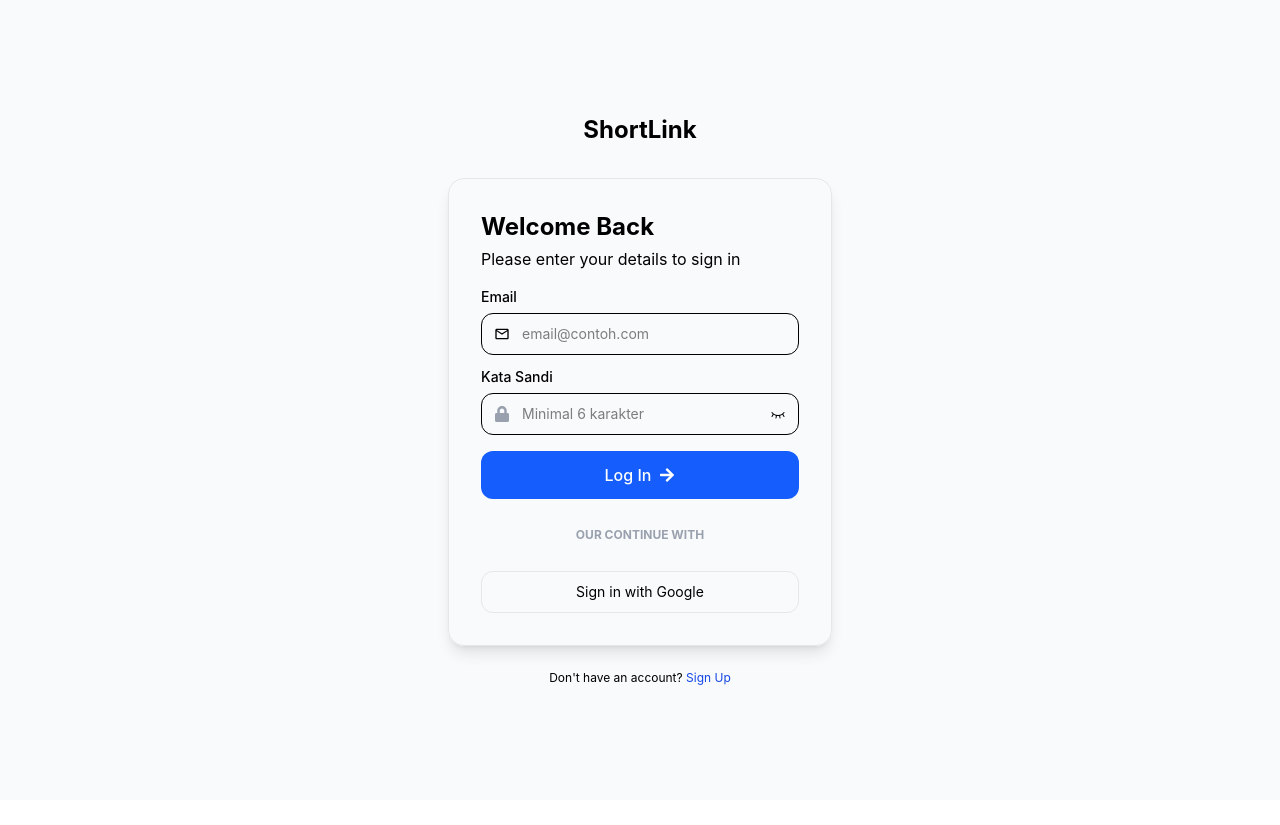
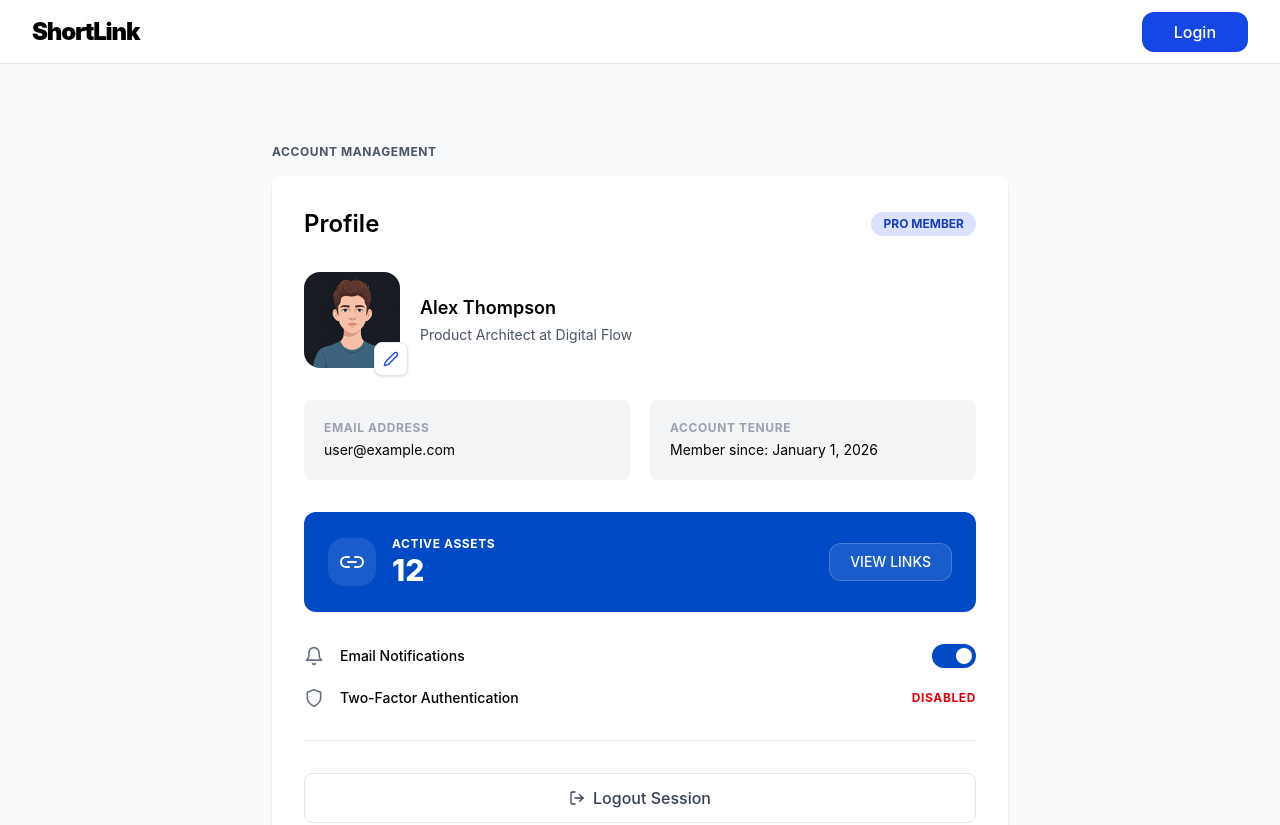
Before and after one commit to murashi19/koda-b8-phase3-frontend, a React app: page /profile in a window 1280 px wide. Before the commit this address led to /login. Shown: the top 825 px of the page. Before the commit the page ends 800 px from the top, so only its background shows below. Built offline with nearby package versions, Linux system fonts and the light colour scheme; the HTML template or start-up script is replaced by a standard one.

Commit message:
feat: add profile page

```diff
--- a/src/App.jsx
+++ b/src/App.jsx
@@ -12,6 +12,7 @@ import CreateLinks from "./pages/CreateLinks";
 import ProtectedRoute from "./routes/ProtectedRoute";
 import LandingPage from "./pages/LandingPage";
 import PageNotFound from "./pages/PageNotFound";
+import Profile from "./pages/Profile";
 
 const router = createBrowserRouter([
   {
@@ -59,6 +60,10 @@ const router = createBrowserRouter([
     ),
   },
   {
+    path: "/profile",
+    element: <Profile />,
+  },
+  {
     path: "/page-not-found",
     element: <PageNotFound />,
   },
--- a/src/components/Header.jsx
+++ b/src/components/Header.jsx
@@ -4,7 +4,7 @@ import toast from "react-hot-toast";
 
 const navItems = [
   { name: "Dashboard", path: "/dashboard" },
-  { name: "Analytics", path: "/analytics" },
+  { name: "Analytics", path: "/page-not-found" },
   { name: "Links", path: "/links" },
 ];
 
@@ -62,13 +62,16 @@ const Header = () => {
             Create New Link
           </Link>
 
-          <div className="w-8 h-8 rounded-full bg-gray-200 overflow-hidden">
+          <Link
+            to="/profile"
+            className="w-8 h-8 rounded-full bg-gray-200 overflow-hidden shrink-0 hover:ring-2 hover:ring-blue-500 transition-all"
+          >
             <img
-              src="/avatar.png"
+              src="/profile.jpg"
               alt="User avatar"
               className="w-full h-full object-cover"
             />
-          </div>
+          </Link>
 
           <button
             type="button"
--- /dev/null
+++ b/src/pages/Profile.jsx
@@ -0,0 +1,169 @@
+import { useState } from "react";
+import Header from "../components/Header";
+import Footer from "../components/Footer";
+import { FiLink2, FiBell, FiShield, FiEdit2, FiLogOut } from "react-icons/fi";
+import toast from "react-hot-toast";
+import { useNavigate } from "react-router-dom";
+
+const Profile = () => {
+  const navigate = useNavigate();
+  const [emailNotif, setEmailNotif] = useState(true);
+  const [twoFactor, setTwoFactor] = useState(false);
+
+  const handleLogout = () => {
+    localStorage.removeItem("auth");
+    toast.success("Berhasil logout");
+    navigate("/login", { replace: true });
+  };
+  return (
+    <>
+      <Header />
+      <main className="min-h-screen bg-gray-50">
+        <div className="max-w-4xl flex flex-col m-auto p-20">
+          <h3 className="text-xs text-gray-600 font-bold mb-4 tracking-wider">
+            ACCOUNT MANAGEMENT
+          </h3>
+
+          <div className="w-full flex flex-col p-8 bg-white rounded-lg gap-8 shadow-sm">
+            {/* Heading */}
+            <div className="flex flex-row justify-between items-center">
+              <h1 className="text-2xl font-semibold">Profile</h1>
+              <div className="bg-[#DBE1FF] py-1 px-3 flex justify-center items-center rounded-2xl">
+                <span className="text-xs font-bold text-blue-800">
+                  PRO MEMBER
+                </span>
+              </div>
+            </div>
+
+            {/* Image Profile */}
+            <div className="w-full flex flex-row items-center gap-5">
+              <div className="relative w-24 h-24">
+                <img
+                  src="/profile.jpg"
+                  alt="Profile"
+                  className="w-24 h-24 object-cover rounded-2xl"
+                />
+                <button
+                  type="button"
+                  className="absolute -bottom-2 -right-2 bg-white border border-gray-200 shadow p-2 rounded-lg cursor-pointer"
+                >
+                  <FiEdit2 className="w-4 h-4 text-blue-700" />
+                </button>
+              </div>
+              <div>
+                <h1 className="text-lg font-semibold">Alex Thompson</h1>
+                <span className="text-sm text-gray-600">
+                  Product Architect at Digital Flow
+                </span>
+              </div>
+            </div>
+
+            {/* Email & Tenure Cards */}
+            <div className="w-full grid grid-cols-2 gap-5">
+              <div className="flex flex-col justify-center bg-gray-100 p-5 rounded-lg gap-1">
+                <h1 className="font-bold text-gray-400 text-xs tracking-wider">
+                  EMAIL ADDRESS
+                </h1>
+                <span className="text-sm">user@example.com</span>
+              </div>
+              <div className="flex flex-col justify-center bg-gray-100 p-5 rounded-lg gap-1">
+                <h1 className="font-bold text-gray-400 text-xs tracking-wider">
+                  ACCOUNT TENURE
+                </h1>
+                <span className="text-sm">Member since: January 1, 2026</span>
+              </div>
+            </div>
+
+            {/* Active Assets */}
+            <div className="w-full flex items-center justify-between bg-[#004AC6] p-6 rounded-xl">
+              <div className="flex items-center gap-4">
+                <div className="p-3 rounded-2xl bg-white/10">
+                  <FiLink2 className="text-white w-6 h-6" />
+                </div>
+                <div className="flex flex-col">
+                  <h3 className="text-white text-xs tracking-wider font-bold">
+                    ACTIVE ASSETS
+                  </h3>
+                  <span className="text-3xl font-extrabold text-white">12</span>
+                </div>
+              </div>
+              <button className="border border-white/20 px-5 py-2 text-white text-sm font-medium rounded-xl bg-white/10 hover:bg-white/20 transition cursor-pointer">
+                VIEW LINKS
+              </button>
+            </div>
+
+            {/* Settings toggles */}
+            <div className="w-full flex flex-col gap-5">
+              <div className="w-full flex items-center justify-between">
+                <div className="flex items-center gap-4">
+                  <FiBell className="text-gray-500 w-5 h-5" />
+                  <span className="font-medium text-sm">
+                    Email Notifications
+                  </span>
+                </div>
+                <button
+                  type="button"
+                  onClick={() => setEmailNotif((prev) => !prev)}
+                  className={`w-11 h-6 flex items-center rounded-full px-1 transition-colors ${
+                    emailNotif
+                      ? "bg-[#004AC6] justify-end"
+                      : "bg-gray-300 justify-start"
+                  }`}
+                >
+                  <span className="w-4 h-4 bg-white rounded-full shadow" />
+                </button>
+              </div>
+
+              <div className="w-full flex items-center justify-between">
+                <div className="flex items-center gap-4">
+                  <FiShield className="text-gray-500 w-5 h-5" />
+                  <span className="font-medium text-sm">
+                    Two-Factor Authentication
+                  </span>
+                </div>
+                {twoFactor ? (
+                  <button
+                    type="button"
+                    onClick={() => setTwoFactor(false)}
+                    className="w-11 h-6 flex items-center rounded-full px-1 bg-[#004AC6] justify-end"
+                  >
+                    <span className="w-4 h-4 bg-white rounded-full shadow" />
+                  </button>
+                ) : (
+                  <button
+                    type="button"
+                    onClick={() => setTwoFactor(true)}
+                    className="text-xs font-bold text-red-600 tracking-wider"
+                  >
+                    DISABLED
+                  </button>
+                )}
+              </div>
+            </div>
+
+            <hr className="border-gray-200" />
+
+            {/* Logout Session */}
+            <button
+              onClick={handleLogout}
+              className="w-full flex items-center justify-center gap-2 border border-gray-200 py-3 rounded-lg font-medium text-gray-700 hover:bg-gray-50 transition cursor-pointer"
+            >
+              <FiLogOut className="w-4 h-4" />
+              Logout Session
+            </button>
+          </div>
+
+          <p className="text-center text-xs text-gray-500 mt-6">
+            Your data is encrypted using AES-256 standards.{" "}
+            <span className="text-blue-700 hover:underline">
+              Privacy Policy
+            </span>
+          </p>
+        </div>
+      </main>
+      <Footer />
+    </>
+  );
+};
+
+export default Profile;
```
Also changed, not shown: public/profile.jpg (added).
